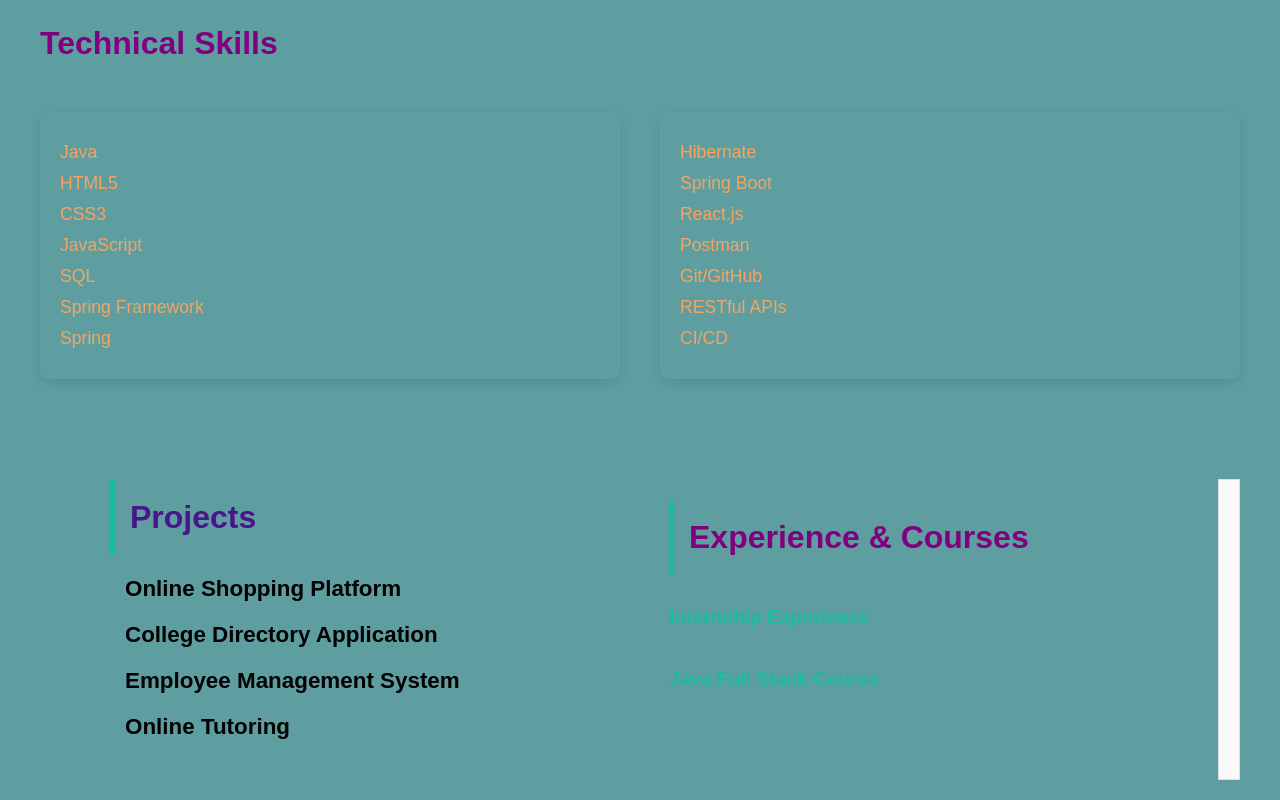
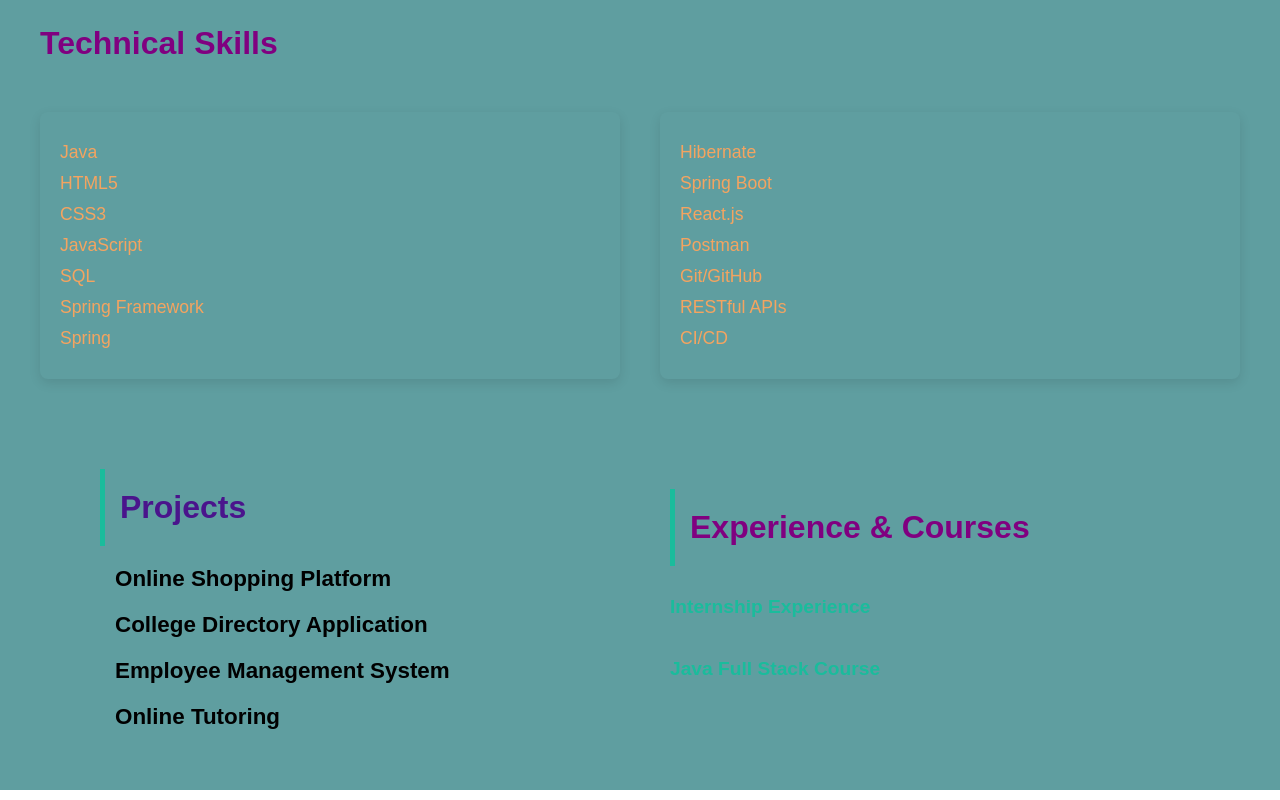
Before and after one commit to mreddy-fullstack/mallikarjunareddy_portfolio, a React (Create React App) app: page / in a window 1280 px wide. Shown: the part 876-1676 px from the top of the page. Built offline with nearby package versions, Linux system fonts and the light colour scheme.

Commit message:
Projects and Experience are Updated

```diff
--- a/src/components/SideBySideLayout.css
+++ b/src/components/SideBySideLayout.css
@@ -2,18 +2,16 @@
     display: flex;
     flex-wrap: nowrap;
     justify-content: space-between;
-    margin: 20px;
+    margin: 10px;
   }
 
   .left-panel,
   .right-panel {
-    width: 45%;
+    width: 100%;
   }
 
   .content-display {
     margin-top: 20px;
     padding: 10px;
-    border: 1px solid #ddd;
-    background-color: #f9f9f9;
     font-size: 16px;
   }
```
